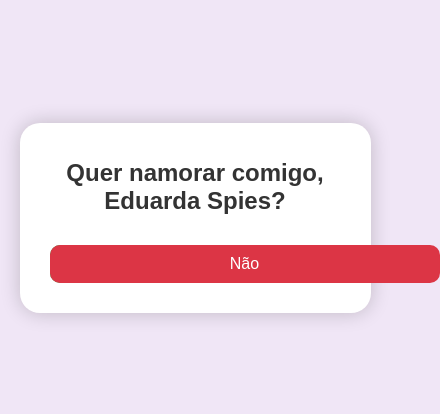
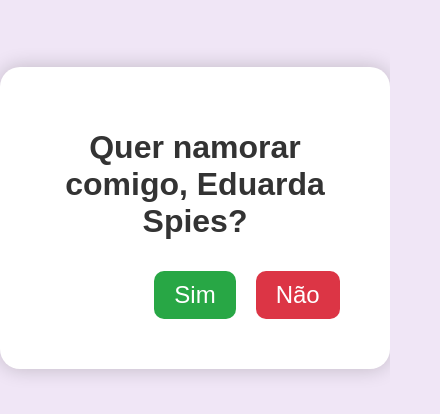
Before and after one commit to LinusKipper/namoro, a plain HTML site: page index.html in a window 390 px wide. Shown: the part 204-618 px from the top of the page, 440 px wide, since content can reach past the window. Drawn offline with Linux system fonts and the light colour scheme.

Commit message:
Reverte mudanças no styles.css

```diff
--- a/styles.css
+++ b/styles.css
@@ -14,8 +14,6 @@ body {
     padding: 40px;
     border-radius: 20px;
     box-shadow: 0 0 20px rgba(0, 0, 0, 0.2);
-    max-width: 80%;
-    box-sizing: border-box;
 }
 
 h1 {
@@ -25,20 +23,16 @@ h1 {
 
 .buttons {
     margin-top: 20px;
-    display: flex;
-    flex-direction: column;
-    gap: 10px;
 }
 
 button {
-    font-size: 1.2em;
+    font-size: 1.5em;
     padding: 10px 20px;
     margin: 10px;
     cursor: pointer;
     border: none;
     border-radius: 10px;
     transition: all 0.3s ease;
-    width: 80%;
 }
 
 #yesButton {
@@ -55,20 +49,3 @@ button {
     color: white;
     position: absolute;
 }
-
-/* Media Query para telas menores */
-@media (max-width: 600px) {
-    .container {
-        padding: 20px;
-        max-width: 90%;
-    }
-
-    h1 {
-        font-size: 1.5em;
-    }
-
-    button {
-        font-size: 1em;
-        width: 100%;
-    }
-}
```
